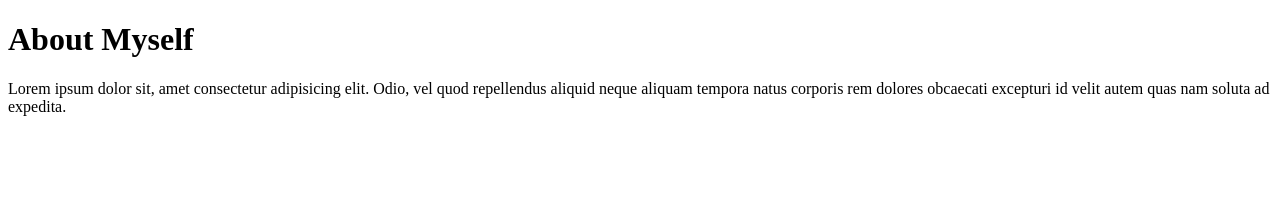
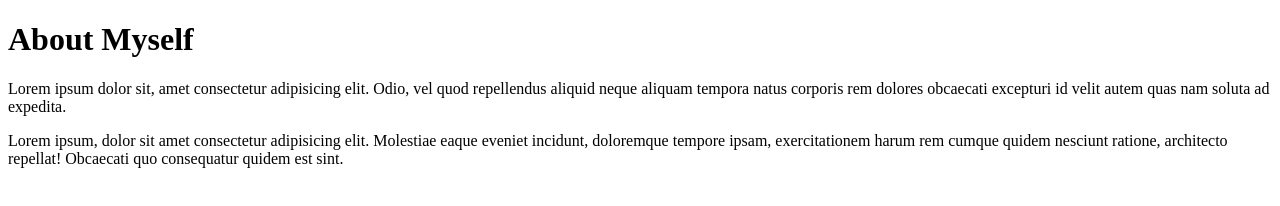
Before and after one commit to nischal55/Portfolio, a plain HTML site: page about.html in a window 1280 px wide. Drawn offline with Linux system fonts and the light colour scheme.

```diff
--- a/about.html
+++ b/about.html
@@ -12,5 +12,6 @@
       repellendus aliquid neque aliquam tempora natus corporis rem dolores
       obcaecati excepturi id velit autem quas nam soluta ad expedita.
     </p>
+    <p>Lorem ipsum, dolor sit amet consectetur adipisicing elit. Molestiae eaque eveniet incidunt, doloremque tempore ipsam, exercitationem harum rem cumque quidem nesciunt ratione, architecto repellat! Obcaecati quo consequatur quidem est sint.</p>
   </body>
 </html>
```
Also changed, not shown: index.html (+1 -1 lines).
